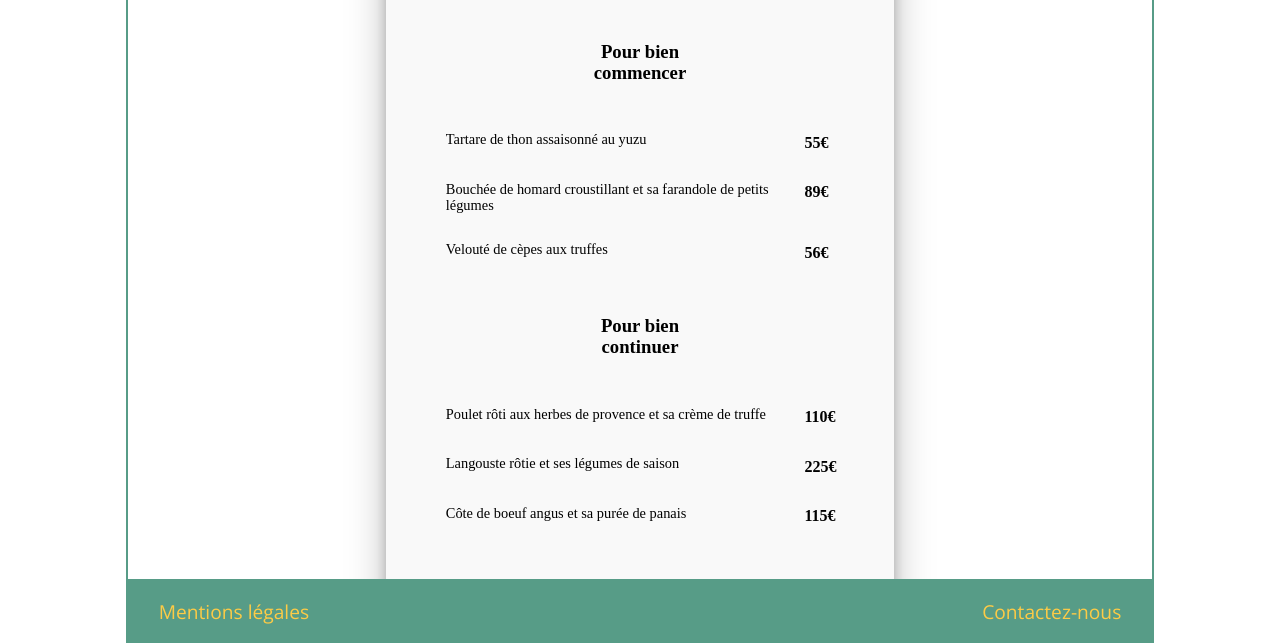
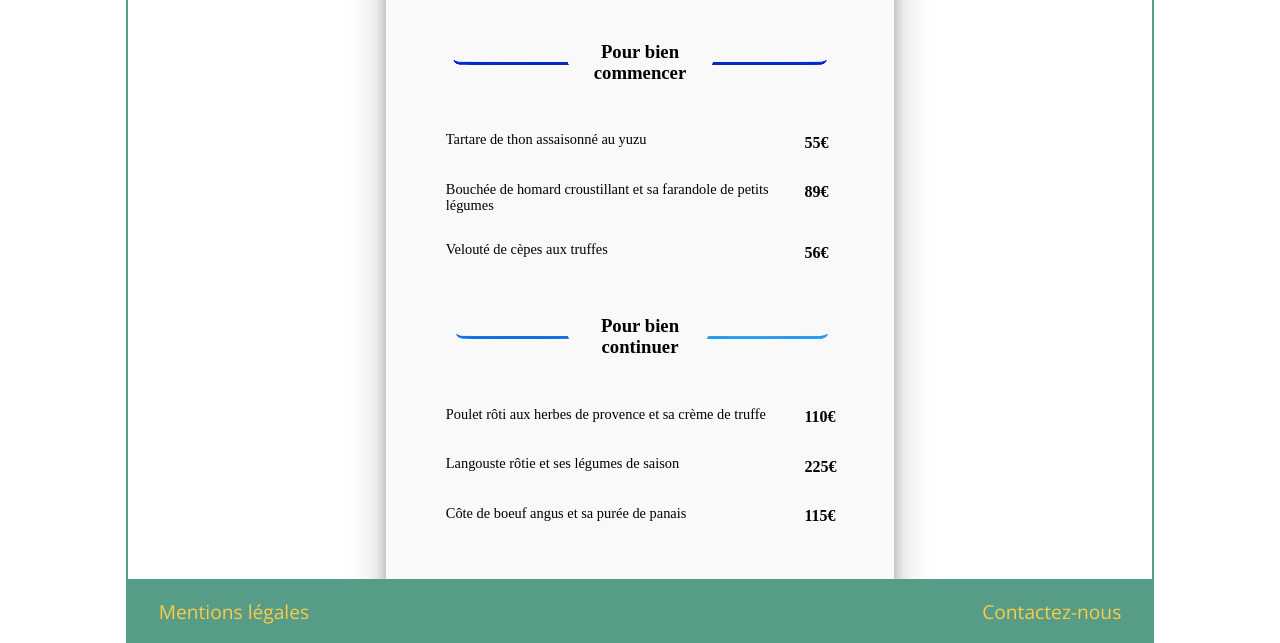
Before and after one commit to melcd238/ocohmyfood, a website: page delice.html in a window 1280 px wide. Shown: the part 157-800 px from the top of the page. Drawn offline with nearby package versions, Linux system fonts and the light colour scheme; the site is published under a folder, as on GitHub Pages, so addresses that start at the root find nothing; a web font is replaced by a local one.

Commit message:
correction chemin relatif

```diff
--- a/scss/style.scss
+++ b/scss/style.scss
@@ -116,7 +116,7 @@
 
         @include traitsoush3($background-note);
         .traitdecoratif{
-            background-image: url("/img/traitmenu1.svg");
+            background-image: url("../img/traitmenu1.svg");
             @include traitdecorationmenu;
         }
 
@@ -125,7 +125,7 @@
         @include mediumresponsive;
         @include traitsoush3($background-note);
         .traitdecoratif{
-            background-image: url("/img/traitmenu1.svg");
+            background-image: url("../img/traitmenu1.svg");
             @include traitdecorationmenu;
         }
 
@@ -189,7 +189,7 @@ i{
     @include responsive(large) {
              @include traitsoush3($background-chic);
              .traitdecoratif{
-                background-image: url("/img/traitmenu2_1.svg");
+                background-image: url("../img/traitmenu2_1.svg");
                 @include traitdecorationmenu;
                 &_rotation{
                     transform: rotate(180deg);
@@ -197,14 +197,14 @@ i{
 
             }
             .traitdecoratif2{
-                background-image: url("/img/traitmenu2_2.svg");
+                background-image: url("../img/traitmenu2_2.svg");
                 @include traitdecorationmenu;
                 &_rotation{
                     transform: rotate(180deg);
                 }
             }
             .traitdecoratif3{
-                background-image: url("/img/traitmenu2_3.svg");
+                background-image: url("../img/traitmenu2_3.svg");
                 @include traitdecorationmenu;
                 &_rotation{
                     transform: rotate(180deg);
@@ -216,21 +216,21 @@ i{
        @include mediumresponsive;
          @include traitsoush3($background-chic);
         .traitdecoratif{
-            background-image: url("/img/traitmenu2_1.svg");
+            background-image: url("../img/traitmenu2_1.svg");
             @include traitdecorationmenu;
             &_rotation{
                 transform: rotate(180deg);
             }
         }
         .traitdecoratif2{
-            background-image: url("/img/traitmenu2_2.svg");
+            background-image: url("../img/traitmenu2_2.svg");
             @include traitdecorationmenu;
             &_rotation{
                 transform: rotate(180deg);
             }
         }
         .traitdecoratif3{
-                background-image: url("/img/traitmenu2_3.svg");
+                background-image: url("../img/traitmenu2_3.svg");
                 @include traitdecorationmenu;
                 &_rotation{
                     transform: rotate(180deg);
@@ -277,26 +277,26 @@ i{
         @include responsive(large) {
             @include traitsoush3($background-delice);
             .traitdecoratif3_1L{
-                background-image: url("/img/traitmenu3_1L.svg");
+                background-image: url("../img/traitmenu3_1L.svg");
                 @include traitdecorationmenu;}
             .traitdecoratif3_1R{
-                    background-image: url("/img/traitmenu3_1R.svg");
+                    background-image: url("../img/traitmenu3_1R.svg");
                     @include traitdecorationmenu;
                 }
                 .traitdecoratif3_2L{
-                    background-image: url("/img/traitmenu3_2L.svg");
+                    background-image: url("../img/traitmenu3_2L.svg");
                     @include traitdecorationmenu;
                 }
                 .traitdecoratif3_2R{
-                    background-image: url("/img/traitmenu3_2R.svg");
+                    background-image: url("../img/traitmenu3_2R.svg");
                     @include traitdecorationmenu;
                 }
                 .traitdecoratif3_3L{
-                    background-image: url("/img/traitmenu3_3L.svg");
+                    background-image: url("../img/traitmenu3_3L.svg");
                     @include traitdecorationmenu;
                 }
                 .traitdecoratif3_3R{
-                    background-image: url("/img/traitmenu3_3R.svg");
+                    background-image: url("../img/traitmenu3_3R.svg");
                     @include traitdecorationmenu;
                 }
 
@@ -307,26 +307,26 @@ i{
             @include mediumresponsive;
             @include traitsoush3($background-delice);
             .traitdecoratif3_1L{
-                background-image: url("/img/traitmenu3_1L.svg");
+                background-image: url("../img/traitmenu3_1L.svg");
                 @include traitdecorationmenu;}
             .traitdecoratif3_1R{
-                    background-image: url("/img/traitmenu3_1R.svg");
+                    background-image: url("../img/traitmenu3_1R.svg");
                     @include traitdecorationmenu;
                 }
                 .traitdecoratif3_2L{
-                    background-image: url("/img/traitmenu3_2L.svg");
+                    background-image: url("../img/traitmenu3_2L.svg");
                     @include traitdecorationmenu;
                 }
                 .traitdecoratif3_2R{
-                    background-image: url("/img/traitmenu3_3R.svg");
+                    background-image: url("../img/traitmenu3_3R.svg");
                     @include traitdecorationmenu;
                 }
                 .traitdecoratif3_3L{
-                    background-image: url("/img/traitmenu3_3L.svg");
+                    background-image: url("../img/traitmenu3_3L.svg");
                     @include traitdecorationmenu;
                 }
                 .traitdecoratif3_3R{
-                    background-image: url("/img/traitmenu3_2R.svg");
+                    background-image: url("../img/traitmenu3_2R.svg");
                     @include traitdecorationmenu;
                 }
             .dish{
@@ -380,7 +380,7 @@ i{
         @include responsive(large) {
             @include traitsoush3($background-palette);
             .traitdecoratif4{
-                background-image: url("/img/traitmenu4.svg");
+                background-image: url("../img/traitmenu4.svg");
                 @include traitdecorationmenu;
                 &_rotation{
                     transform: rotate(180deg);
@@ -393,7 +393,7 @@ i{
         @include mediumresponsive;
         @include traitsoush3($background-palette);
         .traitdecoratif4{
-            background-image: url("/img/traitmenu4.svg");
+            background-image: url("../img/traitmenu4.svg");
             @include traitdecorationmenu;
             &_rotation{
                 transform: rotate(180deg);
```
Also changed, not shown: css/style.css.
